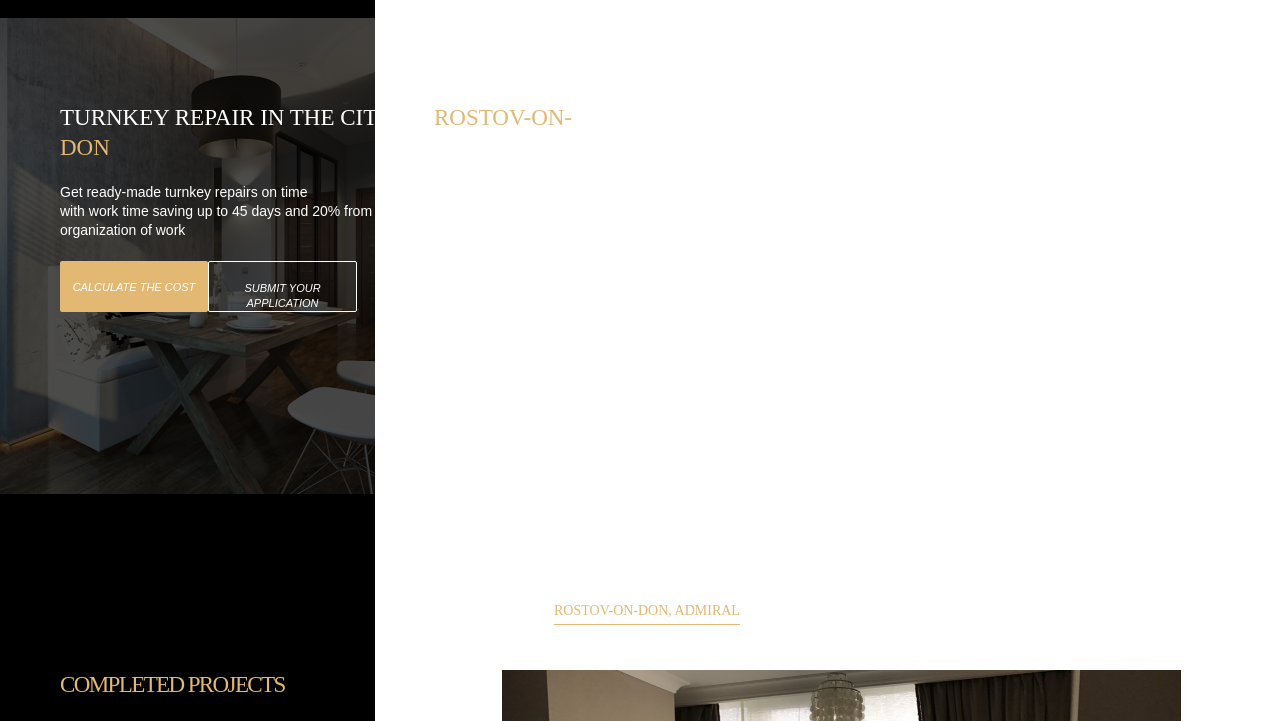
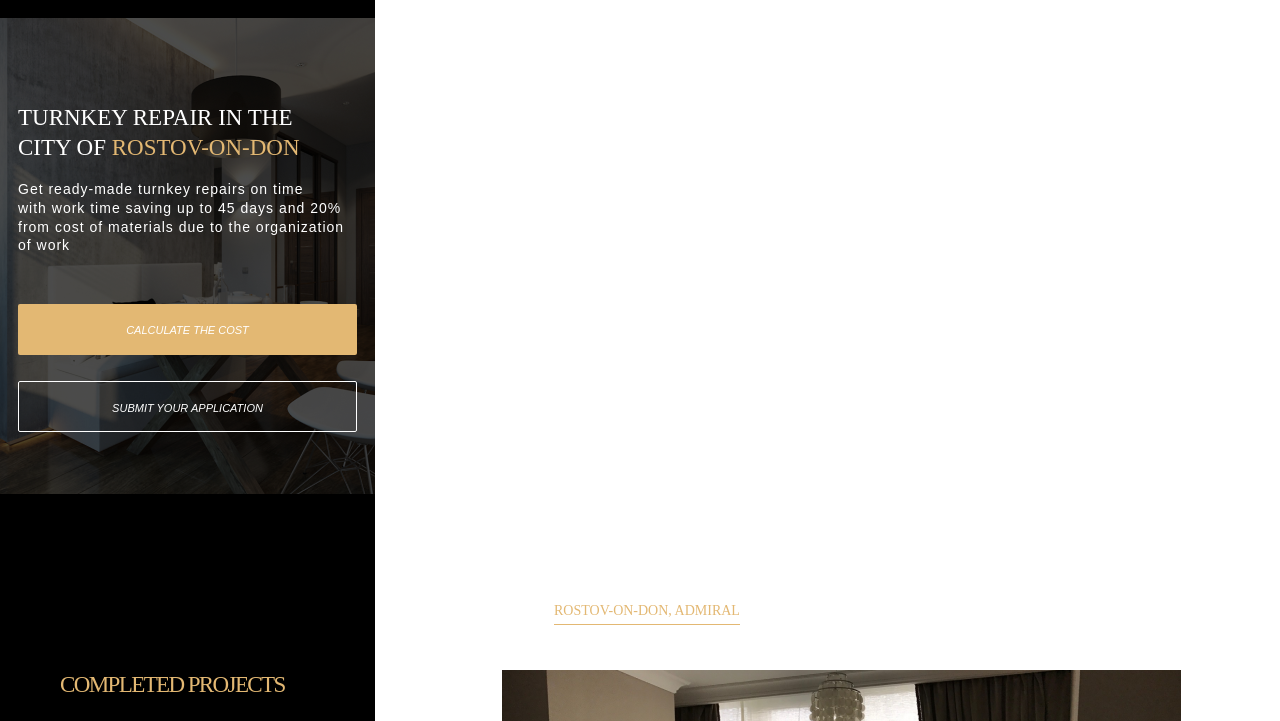
Before and after one commit to katkap22/Landing_Skillfactory, a plain HTML site: page index.html in a window 1280 px wide. Shown: the part 39-760 px from the top of the page. Drawn offline with Linux system fonts and the light colour scheme; files whose address does not match are found by name.

Commit message:
step2 var2

```diff
--- a/styles/mobile.css
+++ b/styles/mobile.css
@@ -41,18 +41,22 @@ body {
     padding-top: 85px;
 }
 
-.hero-container {
+.hero-content {
     padding-left: 0;
 }
 
-.main-text {
+.hero__title {
+    width: 330px;
+}
+
+.hero__text {
     margin-top: 16px;
     width: 339px;
     text-align: left;
     letter-spacing: 1px;
 }
 
-.container-button {
+.hero__buttons {
     flex-direction: column;
     justify-content: space-between;
     margin-top: 49px;
```
